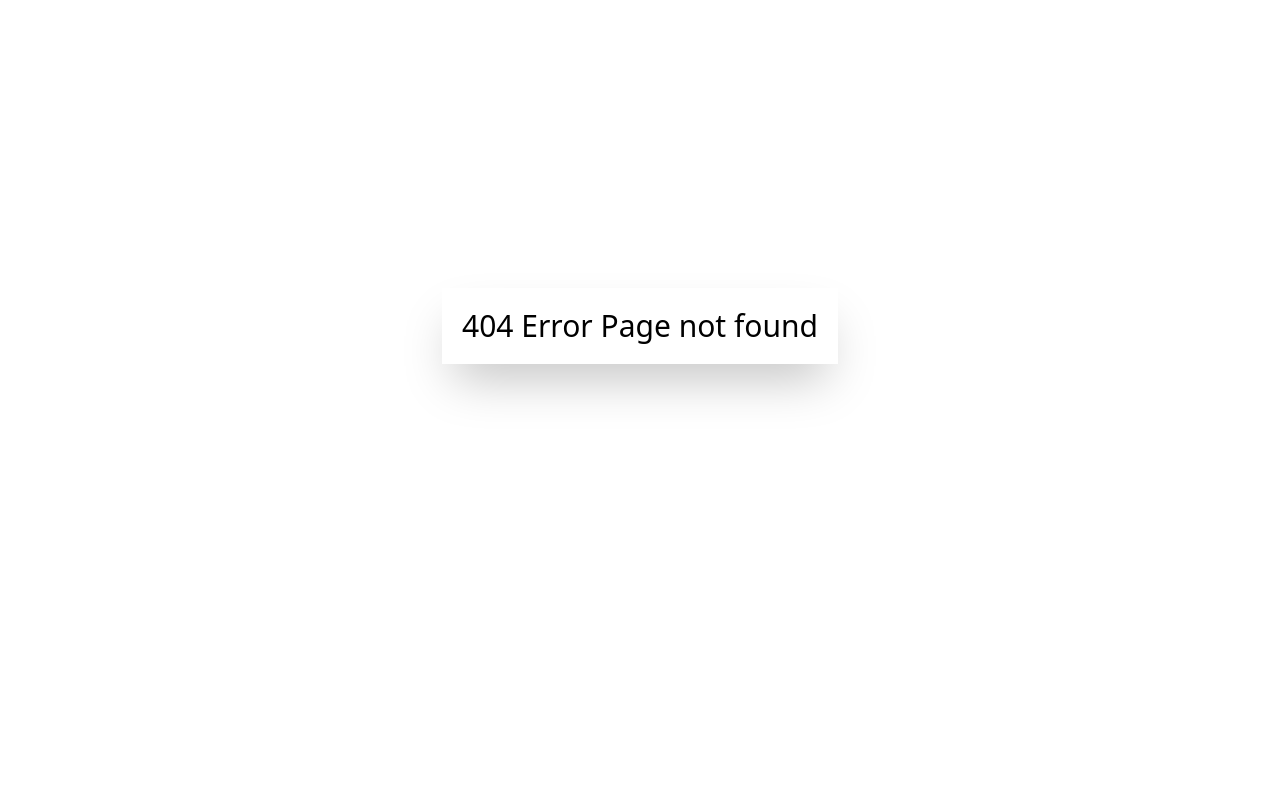
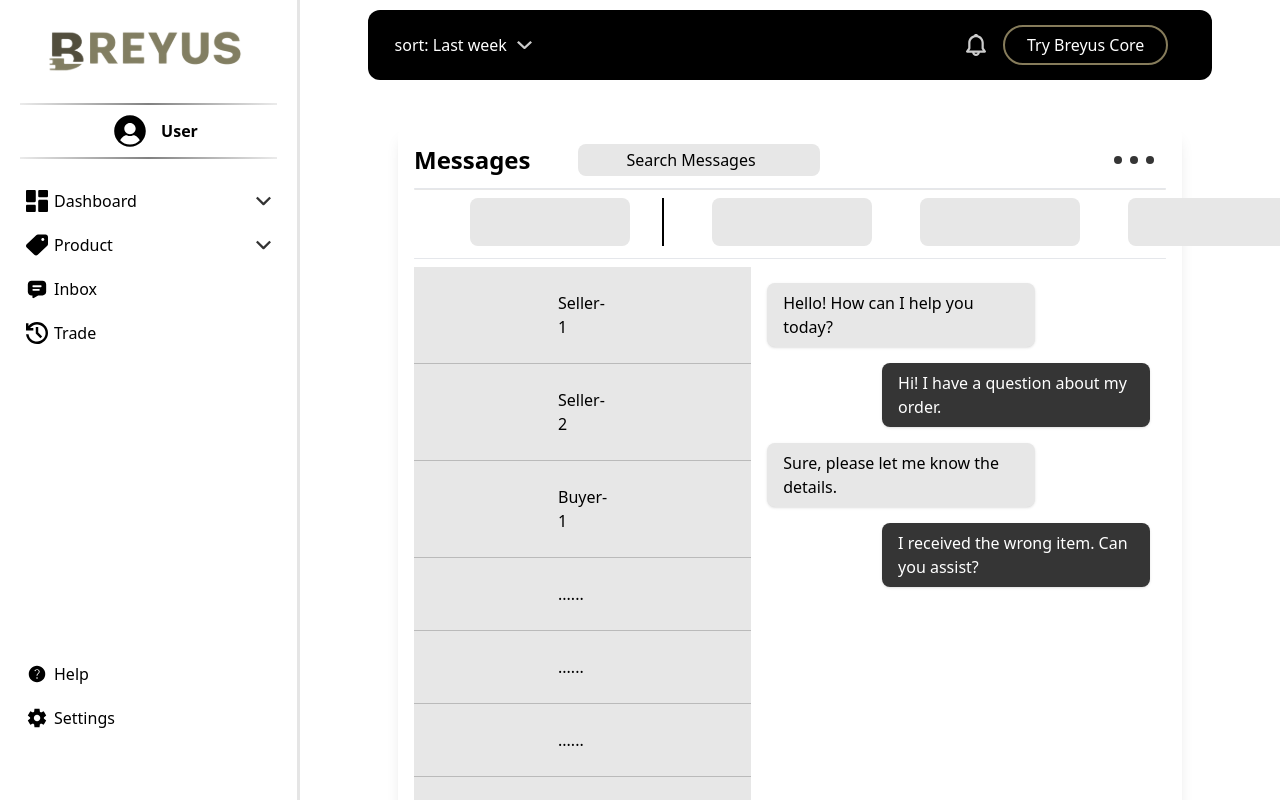
Before and after one commit to heybadrinath/Breyus, a React (Create React App) app in the folder frontend/: page /seller/Inbox in a window 1280 px wide. Before the commit this address had no page. Built offline with nearby package versions, Linux system fonts and the light colour scheme.

Commit message:
Inbox page 👍

```diff
--- a/frontend/src/routes/index.tsx
+++ b/frontend/src/routes/index.tsx
@@ -17,6 +17,7 @@ import ForgotPassword from "../buyer/forgot-password";
 // import BuyerDashboard from "../buyer/dashboard";
 import SellerForgotPassword from "../seller/forgot-password";
 import { Layout } from "../seller/components";
+import Inbox from "../seller/inbox";
 
 const pageVariants = {
   initial: { opacity: 0, x: -80 },
@@ -74,6 +75,9 @@ const AppRoutes = () => {
           <Route path="/seller/sales" element={<Animate page={<Layout Body={<Sales />}/>} />} />
           <Route path="/seller/upgrade" element={<Animate page={<Layout Body={<Upgrade />}/>} />} />
           <Route path="/seller/product" element={<Animate page={<Layout Body={<Product/>}/>} />} />
+          <Route path="/seller/Inbox" element={<Animate page={<Layout Body={<Inbox/>}/>} />} />
+
+          {/* Seller settings with default layout */}
 
           {/* Seller settings with different layout */}
           <Route path="/seller/settings" element={<Animate page={<SellerSettings />} />}/>
--- /dev/null
+++ b/frontend/src/seller/inbox.tsx
@@ -0,0 +1,76 @@
+import React from 'react';
+
+const Inbox: React.FC = () => {
+    return (
+        <div className='flex flex-col shadow-lg mx-auto my-12 bg-white rounded-lg p-4 w-[80%]'>
+
+
+            <div className='flex w-full'>
+                <h1 className='text-2xl font-bold'>Messages</h1>
+                <button className='pl-12 pr-16 py-1 bg-[#E7E7E7] rounded-lg ml-12 my-auto'>Search Messages</button>
+                <div className='flex ml-auto mr-2 my-auto cursor-pointer' id="dotmenu">
+                    <div className={"p-1 rounded-lg bg-[#353535] m-1"}></div>
+                    <div className={"p-1 rounded-lg bg-[#353535] m-1"}></div>
+                    <div className={"p-1 rounded-lg bg-[#353535] m-1"}></div>
+                </div>
+            </div>
+
+            <hr className='h-0 p-[0.3px] mt-3 rounded-2xl bg-[#E7E7E7]' />
+
+
+            <div className='flex mt-2'>
+                <div className='mx-6 my-auto px-8 border-r-2 border-black'><div className='flex bg-[#E7E7E7] rounded-lg px-20 py-6'></div></div>
+                <div className='flex bg-[#E7E7E7] rounded-lg px-20 py-6 mx-6'></div>
+                <div className='flex bg-[#E7E7E7] rounded-lg px-20 py-6 mx-6'></div>
+                <div className='flex bg-[#E7E7E7] rounded-lg px-20 py-6 mx-6'></div>
+            </div>
+            <hr className='h-0 p-[0.3px] mt-3 rounded-2xl bg-[#E7E7E7]' />
+
+            <div className='flex mt-2'>
+                <div className='flex flex-col h-full'>
+                    <div className="flex px-36 py-6 bg-[#E7E7E7] border-b border-1 border-[#35353540]">Seller-1</div>
+                    <div className="flex px-36 py-6 bg-[#E7E7E7] border-b border-1 border-[#35353540]">Seller-2</div>
+                    <div className="flex px-36 py-6 bg-[#E7E7E7] border-b border-1 border-[#35353540]">Buyer-1</div>
+                    <div className="flex px-36 py-6 bg-[#E7E7E7] border-b border-1 border-[#35353540]">......</div>
+                    <div className="flex px-36 py-6 bg-[#E7E7E7] border-b border-1 border-[#35353540]">......</div>
+                    <div className="flex px-36 py-6 bg-[#E7E7E7] border-b border-1 border-[#35353540]">......</div>
+                    <div className="flex px-36 py-6 bg-[#E7E7E7] border-b border-1 border-[#35353540]">......</div>
+                    <div className="flex px-36 py-6 bg-[#E7E7E7] border-[#35353540]">......</div>
+                </div>
+
+                <div className='flex flex-col m-4 w-full'>
+                    <div className='h-full flex' id="Message-box">
+                        <div className='flex flex-col w-full'>
+                            <div className='flex justify-start mb-4'>
+                                <div className='bg-[#E7E7E7] text-black px-4 py-2 rounded-lg max-w-[70%] shadow'>
+                                    Hello! How can I help you today?
+                                </div>
+                            </div>
+                            <div className='flex justify-end mb-4'>
+                                <div className='bg-[#353535] text-white px-4 py-2 rounded-lg max-w-[70%] shadow'>
+                                    Hi! I have a question about my order.
+                                </div>
+                            </div>
+                            <div className='flex justify-start mb-4'>
+                                <div className='bg-[#E7E7E7] text-black px-4 py-2 rounded-lg max-w-[70%] shadow'>
+                                    Sure, please let me know the details.
+                                </div>
+                            </div>
+                            <div className='flex justify-end mb-4'>
+                                <div className='bg-[#353535] text-white px-4 py-2 rounded-lg max-w-[70%] shadow'>
+                                    I received the wrong item. Can you assist?
+                                </div>
+                            </div>
+                        </div>
+                    </div>
+                    <div className=' w-full' id="input-box">
+                        <input className='border-[#35353540] w-full border-x border-y px-8 py-2 outline-none rounded-lg' placeholder='Write here...........' type="text" />
+                    </div>
+                </div>
+
+            </div>
+
+        </div>);
+};
+
+export default Inbox;
```
